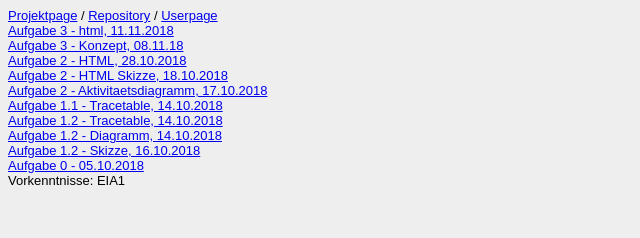
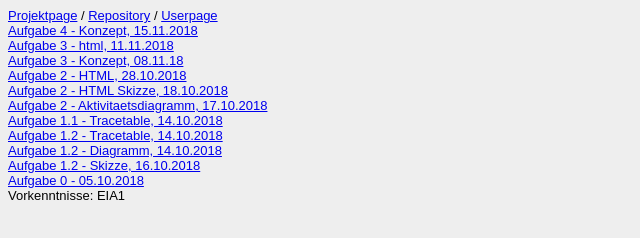
Before and after one commit to sebifyy/sebifyy.github.io, a plain HTML site: page Steckbrief/steckbrief.htm in a window 1280 px wide. Shown: the whole page, without its empty margins (0-640 px from the left). Drawn offline with Linux system fonts and the light colour scheme.

Commit message:
steckbrief

```diff
--- a/Steckbrief/steckbrief.htm
+++ b/Steckbrief/steckbrief.htm
@@ -26,6 +26,11 @@ und diese -->
 
 
 	<!-- AUFGABEN -->
+	<a
+		href="https://sebifyy.github.io/EIA2/Aufgabe%204/Konzepte/aufg4koncept.pdf"
+		target="_blank">Aufgabe 4 - Konzept, 15.11.2018</a>
+	</br>
+
 	<a
 		href="https://sebifyy.github.io/EIA2/Aufgabe%203/Codes/uno_game.html"
 		target="_blank">Aufgabe 3 - html, 11.11.2018</a>
```
